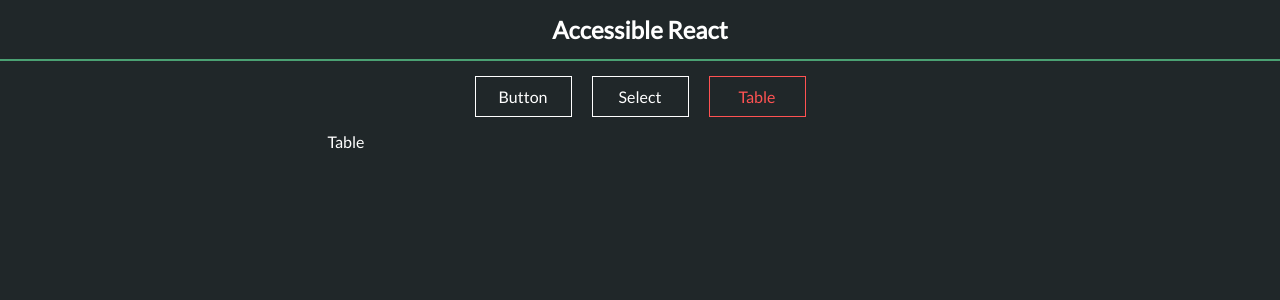
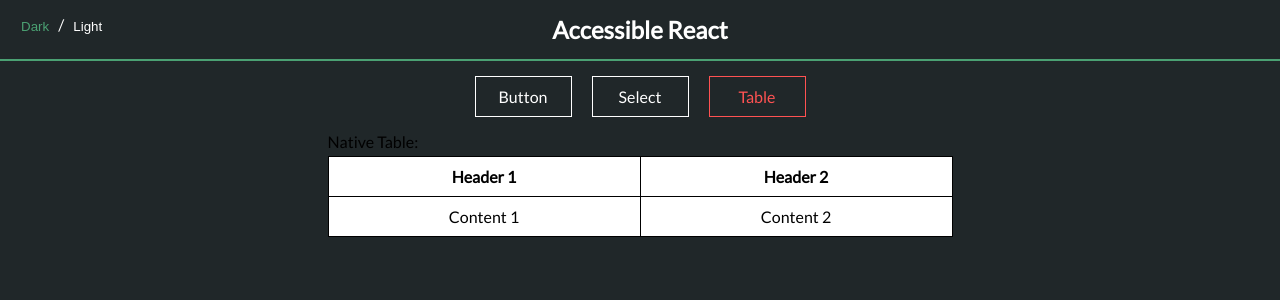
Before and after one commit to jemimaabu/accessible-react, a React app: page /table in a window 1280 px wide. Shown: the top 300 px of the page. Built offline with nearby package versions, Linux system fonts and the light colour scheme.

Commit message:
Implemented theme toggle

```diff
--- a/src/components/App.tsx
+++ b/src/components/App.tsx
@@ -1,17 +1,40 @@
 /** @jsx jsx */
-import React, { useEffect } from "react";
+import React, { useEffect, useState } from "react";
 import { NavLink, BrowserRouter as Router, Route } from "react-router-dom";
-import { SelectContainer, ButtonContainer, Table } from "../components";
-import styled, { createGlobalStyle } from "styled-components";
+import {
+  SelectContainer,
+  ButtonContainer,
+  TableContainer
+} from "../components";
+import styled, {
+  createGlobalStyle,
+  ThemeProvider,
+  withTheme
+} from "styled-components";
 import { css, jsx } from "@emotion/core";
 import { colors, spacing } from "../styles";
 
-const GlobalStyle = createGlobalStyle`
+type ITheme = {
+  bgColor: string;
+  color: string;
+};
+
+const lightTheme: ITheme = {
+  bgColor: "#eaeaea",
+  color: "#000"
+};
+
+const darkTheme: ITheme = {
+  bgColor: "#202729",
+  color: "#fff"
+};
+
+const GlobalStyle = createGlobalStyle<{ theme: ITheme }>`
   body {
     margin: 0;
     font-family: 'Lato', sans-serif;
-    background-color: ${colors.mainBg};
-    color: white;
+    background-color: ${({ theme }) => theme.bgColor};
+    color:  ${({ theme }) => theme.color};
     box-sizing: border-box;
   }
 `;
@@ -49,14 +72,57 @@
   margin: ${spacing.large} auto;
 `;
 
-export const App: React.FC = () => {
+const StyledSpan = styled.span`
+  position: absolute;
+  left: 15px;
+`;
+
+const StyledToggle = styled.button`
+  border: none;
+  background-color: transparent;
+  color: inherit;
+  cursor: pointer;
+
+  &.active {
+    color: ${colors.green};
+  }
+`;
+
+function App() {
   useEffect(() => {
     document.title = "Accessible React";
   });
+
+  const [colorScheme, setColorScheme] = useState(
+    localStorage.getItem("theme") ? localStorage.getItem("theme") : "dark"
+  );
+
+  const setTheme = (color: string) => {
+    setColorScheme(color);
+    localStorage.setItem("theme", color);
+  };
   return (
+    <ThemeProvider theme={colorScheme === "dark" ? darkTheme : lightTheme}>
       <div css={styles.appPage}>
         <GlobalStyle />
+        <header>
+          <StyledSpan className="theme-toggle">
+            <StyledToggle
+              className={colorScheme === "dark" && "active"}
+              onClick={() => setTheme("dark")}
+            >
+              Dark
+            </StyledToggle>{" "}
+            /{" "}
+            <StyledToggle
+              className={colorScheme === "light" && "active"}
+              onClick={() => setTheme("light")}
+            >
+              Light
+            </StyledToggle>
+          </StyledSpan>
           <h1>Accessible React</h1>
+        </header>
         <Router>
           <StyledNav>
             <NavLink to="/button" activeClassName="active">
@@ -72,12 +138,13 @@
           <StyledMain>
             <Route path="/button" component={ButtonContainer} />
             <Route path="/select" component={SelectContainer} />
-          <Route path="/table" component={Table} />
+            <Route path="/table" component={TableContainer} />
           </StyledMain>
         </Router>
       </div>
+    </ThemeProvider>
   );
-};
+}
 
 const styles = {
   appPage: css`
@@ -91,3 +158,5 @@
     }
   `
 };
+
+export default withTheme(App);
--- a/src/components/Button/Button.tsx
+++ b/src/components/Button/Button.tsx
@@ -1,16 +1,9 @@
-/** @jsx jsx */
-import { useState, useEffect } from "react";
-import { css, jsx } from "@emotion/core";
-import { colors } from "../../styles";
+import React from "react";
 
 interface IButtonProps extends React.ButtonHTMLAttributes<HTMLButtonElement> {
   children: React.ReactNode;
 }
 
 export const ButtonComponent = ({ children, ...props }: IButtonProps) => {
-  useEffect(() => {
-    document.title = "Accessible React | Button";
-  });
-
   return <button {...props}>{children}</button>;
 };
--- a/src/components/Button/ButtonContainer.tsx
+++ b/src/components/Button/ButtonContainer.tsx
@@ -2,10 +2,9 @@
 import { ButtonComponent } from "./";
 import styled from "styled-components";
 
-const StyledButton = styled.button``;
-
-const StyledP = styled.p`
-  margin-bottom: 5px;
+const StyledLabel = styled.label`
+  display: block;
+  margin: 15px 0 5px;
 `;
 
 export const ButtonContainer = () => {
@@ -17,13 +16,23 @@
   let [customCount, setCustom] = useState(0);
 
   return (
-    <div>
-      <StyledP>Native Button: {nativeCount}</StyledP>
-      <button onClick={() => setNative(++nativeCount)}>Button</button>
-      <StyledP>Custom Button: {customCount}</StyledP>
-      <ButtonComponent onClick={() => setCustom(++customCount)}>
-        Click me
+    <>
+      <StyledLabel htmlFor="native-button">
+        Native Button: {nativeCount}
+      </StyledLabel>
+      <button id="native-button" onClick={() => setNative(++nativeCount)}>
+        Increase count
+      </button>
+
+      <StyledLabel htmlFor="custom-button">
+        Custom Button: {customCount}
+      </StyledLabel>
+      <ButtonComponent
+        id="custom-button"
+        onClick={() => setCustom(++customCount)}
+      >
+        Increase count
       </ButtonComponent>
-    </div>
+    </>
   );
 };
--- a/src/components/Select/Select.tsx
+++ b/src/components/Select/Select.tsx
@@ -3,15 +3,15 @@
 import { css, jsx } from "@emotion/core";
 import { colors } from "../../styles";
 
-interface SelectProps {
+interface SelectProps extends React.HTMLAttributes<HTMLDivElement> {
   value: string;
   options: Array<string>;
-  onChange: (value: string, e?: any) => void;
+  handleSelect: (value: string, event?: any) => void;
   placeholder?: string;
 }
 
 export const SelectComponent = (props: SelectProps) => {
-  const { value, options, placeholder, onChange } = props;
+  const { value, options, placeholder, handleSelect, ...rest } = props;
 
   const [isActive, toggle] = useState(false);
   const toggleSelect = (e?: any) => {
@@ -29,6 +29,7 @@
       onKeyDown={e => toggleSelect(e)}
       aria-expanded={isActive}
       css={[styles.select, isActive && styles.active]}
+      {...rest}
     >
       {value ? value : placeholder}
       <ul css={styles.options}>
@@ -40,11 +41,12 @@
             tabIndex={isActive ? 0 : -1}
             role="option"
             aria-selected={value === option}
+            aria-hidden={!isActive}
             aria-posinset={i}
             aria-setsize={options.length}
             value={option}
-            onClick={() => onChange(option)}
-            onKeyDown={e => onChange(option, e)}
+            onClick={() => handleSelect(option)}
+            onKeyDown={e => handleSelect(option, e)}
           >
             {option}
           </li>
@@ -60,7 +62,7 @@
     border: 1px solid ${colors.grey};
     background-color: inherit;
     padding: 10px;
-    color: white;
+    color: inherit;
     list-style-type: none;
     outline: none;
 
--- a/src/components/Select/SelectContainer.tsx
+++ b/src/components/Select/SelectContainer.tsx
@@ -9,7 +9,8 @@
   margin: 0 0 15px;
 `;
 
-const StyledP = styled.p`
+const StyledLabel = styled.label`
+  display: inline-block;
   margin-bottom: 5px;
 `;
 
@@ -29,21 +30,22 @@
   };
 
   return (
-    <div>
-      <StyledP>Native Select: </StyledP>
-      <StyledSelect placeholder="Select option">
+    <>
+      <StyledLabel htmlFor="native-select">Native Select: </StyledLabel>
+      <StyledSelect id="native-select" placeholder="Select option">
         <option>Option 1</option>
         <option>Option 2</option>
         <option>Option 3</option>
       </StyledSelect>
 
-      <StyledP>Custom Select: </StyledP>
+      <StyledLabel htmlFor="custom-select">Custom Select: </StyledLabel>
       <SelectComponent
+        placeholder="Select option"
         options={options}
         value={value}
-        onChange={(value, e) => handleSelect(value, e)}
-        placeholder="Select option"
+        handleSelect={(value, e) => handleSelect(value, e)}
+        id="custom-select"
       />
-    </div>
+    </>
   );
 };
--- a/src/components/Table/Table.tsx
+++ b/src/components/Table/Table.tsx
@@ -5,9 +5,6 @@
 
 interface ITableProps {}
 
-export const Table = (props: ITableProps) => {
-  useEffect(() => {
-    document.title = "Accessible React | Table";
-  });
+export const TableComponent = (props: ITableProps) => {
   return <div>Table</div>;
 };
--- /dev/null
+++ b/src/components/Table/TableContainer.tsx
@@ -0,0 +1,46 @@
+import React, { useState, useEffect } from "react";
+import { TableComponent } from "./";
+import styled from "styled-components";
+
+export const TableContainer = () => {
+  useEffect(() => {
+    document.title = "Accessible React | Table";
+  });
+
+  const StyledTable = styled.table`
+    width: 100%;
+    background-color: white;
+    text-align: center;
+    color: black;
+    border-collapse: collapse;
+
+    th,
+    td {
+      padding: 10px;
+      border: 1px solid black;
+      border-collapse: collapse;
+    }
+
+    caption {
+      text-align: left;
+      margin-bottom: 5px;
+      color: inherit;
+    }
+  `;
+
+  return (
+    <>
+      <StyledTable>
+        <caption>Native Table:</caption>
+        <tr>
+          <th>Header 1</th>
+          <th>Header 2</th>
+        </tr>
+        <tr>
+          <td>Content 1</td>
+          <td>Content 2</td>
+        </tr>
+      </StyledTable>
+    </>
+  );
+};
--- a/src/components/Table/index.ts
+++ b/src/components/Table/index.ts
@@ -1 +1,2 @@
 export * from "./Table";
+export * from "./TableContainer";
--- a/src/index.html
+++ b/src/index.html
@@ -4,6 +4,8 @@
 <head>
   <meta charset="UTF-8" />
   <meta name="viewport" content="width=device-width, initial-scale=1.0" />
+  <meta name="description" content="A demo for building accessible React components." />
+  <meta name="author" content="Jemima Abu">
   <meta http-equiv="X-UA-Compatible" content="ie=edge" />
   <link href="https://fonts.googleapis.com/css2?family=Lato&display=swap" rel="stylesheet">
   <title>Accessible React</title>
--- a/src/index.tsx
+++ b/src/index.tsx
@@ -1,6 +1,6 @@
 import * as React from "react";
 import * as ReactDOM from "react-dom";
-import { App } from "./components/App";
+import App from "./components/App";
 
 const Index = () => {
   return <App />;
--- a/src/styles/styles.ts
+++ b/src/styles/styles.ts
@@ -6,8 +6,6 @@
 export const mobileWidth = "850px";
 
 export const colors = {
-  mainBg: "#202729",
-  black: "#000",
   green: "#4ba173",
   lightGreen: "#63d297",
   red: "#ff5252",
```
Lines whose indentation alone changed are shown as unchanged.
